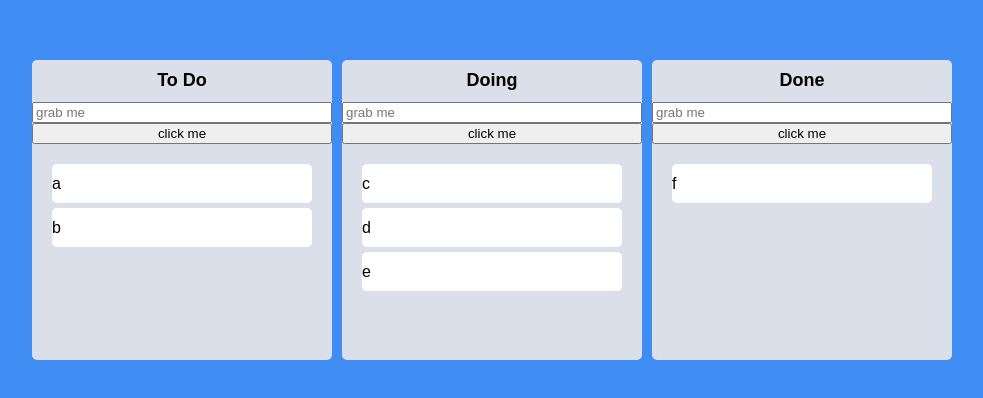
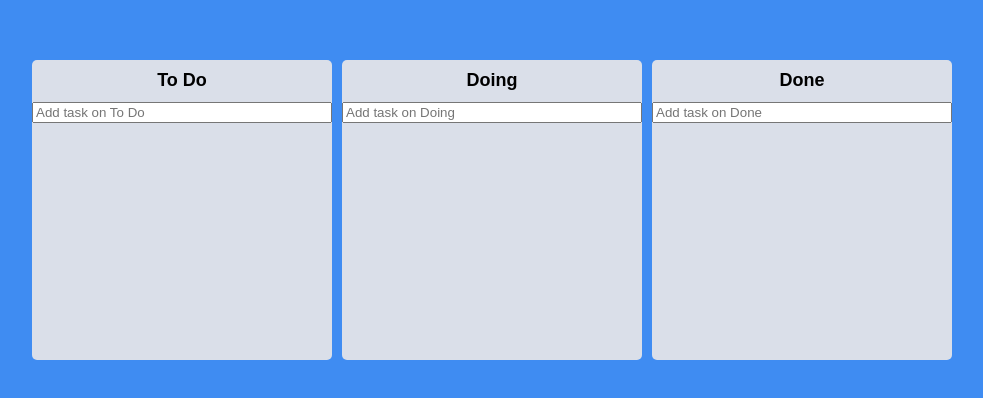
Before and after one commit to whd617/react-master-nomflix-clone, a React (Create React App) app: page / in a window 1280 px wide. Shown: the part 190-588 px from the top of the page, without its empty margins (268-1251 px from the left). Built offline with nearby package versions, Linux system fonts and the light colour scheme.

Commit message:
chore/Nomadcoder trello clone finish

```diff
--- a/src/App.tsx
+++ b/src/App.tsx
@@ -25,7 +25,6 @@
 function App() {
   const [toDos, setToDos] = useRecoilState(toDoState);
   const onDragEnd = (info: DropResult) => {
-    console.log(info);
     const { destination, draggableId, source } = info;
     if (!destination) return;
     if (destination.droppableId === source.droppableId) {
@@ -33,10 +32,11 @@
       setToDos((oldToDos) => {
         // source의 droppableId로 부터 array를 복사하는 과정이야.
         const boardCopy = [...oldToDos[source.droppableId]];
+        const taskObj = boardCopy[source.index];
         // 1) Delete item on source.index
         boardCopy.splice(source.index, 1);
         // 2) Put back the item on the destination.index
-        boardCopy.splice(destination?.index, 0, draggableId);
+        boardCopy.splice(destination?.index, 0, taskObj);
         return {
           ...oldToDos,
           [source.droppableId]: boardCopy,
@@ -48,10 +48,11 @@
       setToDos((allBoards) => {
         // 이동이 시작된 지점의 board Id를 알 수 있다.
         const sourceBoard = [...allBoards[source.droppableId]];
+        const taskObj = sourceBoard[source.index];
         // destinaton.droppableId는 움직임이 끝나느 board의 ID를 준다.
         const destinationBoard = [...allBoards[destination.droppableId]];
         sourceBoard.splice(source.index, 1);
-        destinationBoard.splice(destination.index, 0, draggableId);
+        destinationBoard.splice(destination.index, 0, taskObj);
         return {
           ...allBoards,
           [source.droppableId]: sourceBoard,
--- a/src/Components/Board.tsx
+++ b/src/Components/Board.tsx
@@ -1,7 +1,9 @@
 import { Droppable } from '@hello-pangea/dnd';
 import styled from 'styled-components';
 import DraggableCard from './DraggableCard';
-import { useRef } from 'react';
+import { useForm } from 'react-hook-form';
+import { ITodo, toDoState } from '../atoms';
+import { useSetRecoilState } from 'recoil';
 
 const Wrapper = styled.div`
   width: 300px;
@@ -37,24 +39,48 @@
   padding: 20px;
 `;
 
+const Form = styled.form`
+  width: 100%;
+  input {
+    width: 100%;
+  }
+`;
+
 interface IBoardProps {
-  toDos: string[];
+  toDos: ITodo[];
   boardId: string;
 }
 
+interface IForm {
+  toDo: string;
+}
+
 function Board({ toDos, boardId }: IBoardProps) {
-  const inputRef = useRef<HTMLInputElement>(null);
-  const onClick = () => {
-    inputRef.current?.focus();
-    setTimeout(() => {
-      inputRef.current?.blur();
-    }, 5000);
+  const setToDos = useSetRecoilState(toDoState);
+  const { register, setValue, handleSubmit } = useForm<IForm>();
+  const onValid = ({ toDo }: IForm) => {
+    const newToDo = {
+      id: Date.now(),
+      text: toDo,
+    };
+    setToDos((allBoards) => {
+      return {
+        ...allBoards,
+        [boardId]: [newToDo, ...allBoards[boardId]],
+      };
+    });
+    setValue('toDo', '');
   };
   return (
     <Wrapper>
       <Title>{boardId}</Title>
-      <input ref={inputRef} placeholder='grab me' />
-      <button onClick={onClick}>click me</button>
+      <Form onSubmit={handleSubmit(onValid)}>
+        <input
+          {...register('toDo', { required: true })}
+          type='text'
+          placeholder={`Add task on ${boardId}`}
+        />
+      </Form>
       <Droppable droppableId={boardId}>
         {(magic, info) => (
           <Area
@@ -64,7 +90,12 @@
             {...magic.droppableProps}
           >
             {toDos.map((toDo, index) => (
-              <DraggableCard index={index} toDo={toDo} key={toDo} />
+              <DraggableCard
+                index={index}
+                toDoId={toDo.id}
+                key={toDo.id}
+                toDoText={toDo.text}
+              />
             ))}
             {magic.placeholder}
           </Area>
--- a/src/Components/DraggableCard.tsx
+++ b/src/Components/DraggableCard.tsx
@@ -13,14 +13,14 @@
 `;
 
 interface IDraggableCardProps {
-  toDo: string;
+  toDoId: number;
+  toDoText: string;
   index: number;
 }
 
-function DraggableCard({ toDo, index }: IDraggableCardProps) {
-  console.log(toDo, 'has been rendered');
+function DraggableCard({ toDoId, toDoText, index }: IDraggableCardProps) {
   return (
-    <Draggable key={toDo} draggableId={toDo} index={index}>
+    <Draggable draggableId={toDoId + ''} index={index}>
       {(magic, snapshot) => (
         <Card
           isDragging={snapshot.isDragging}
@@ -28,7 +28,7 @@
           {...magic.dragHandleProps}
           {...magic.draggableProps}
         >
-          {toDo}
+          {toDoText}
         </Card>
       )}
     </Draggable>
--- a/src/atoms.tsx
+++ b/src/atoms.tsx
@@ -1,14 +1,19 @@
 import { atom, selector } from 'recoil';
 
+export interface ITodo {
+  id: number;
+  text: string;
+}
+
 interface IToDoState {
-  [key: string]: string[];
+  [key: string]: ITodo[];
 }
 
 export const toDoState = atom<IToDoState>({
   key: 'toDo',
   default: {
-    'To Do': ['a', 'b'],
-    Doing: ['c', 'd', 'e'],
-    Done: ['f'],
+    'To Do': [],
+    Doing: [],
+    Done: [],
   },
 });
```
